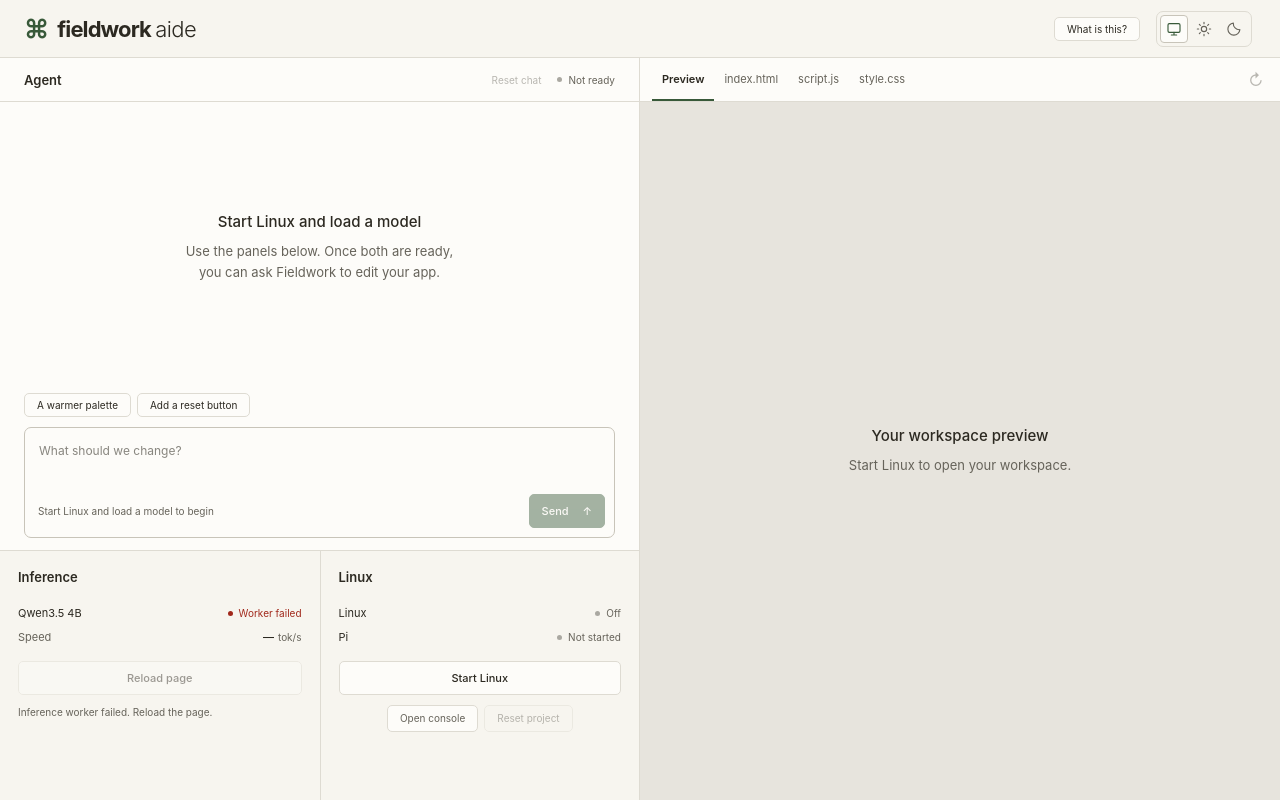
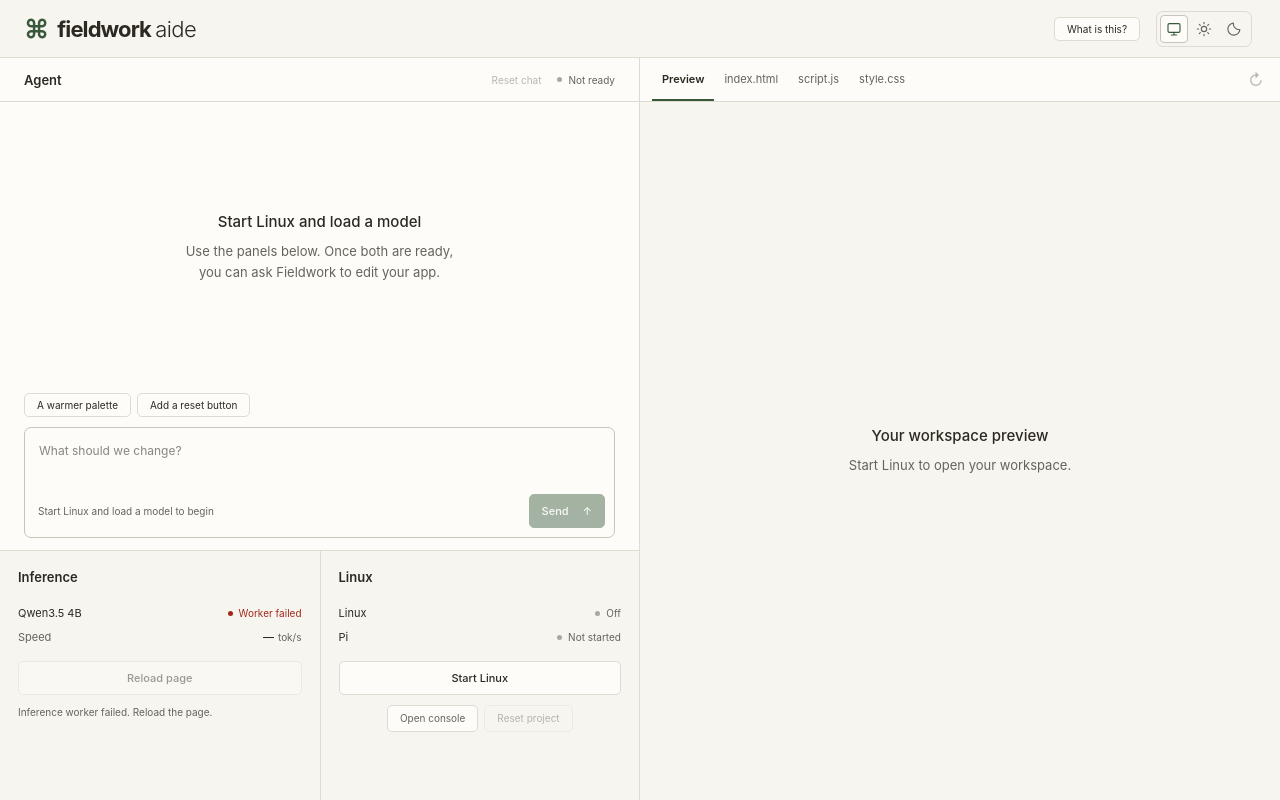
Before and after one commit to rhizomatous/fieldwork, a React (Vite) app: page / in a window 1280 px wide. Built offline with nearby package versions, Linux system fonts and the light colour scheme.

Commit message:
chore(fieldwork): more ui tweaks

```diff
--- a/src/components/PreviewPanel.css
+++ b/src/components/PreviewPanel.css
@@ -2,6 +2,7 @@
   display: flex;
   flex-direction: column;
   min-width: 0;
+  min-height: 0;
   position: relative;
 }
 .preview-tools {
@@ -69,6 +70,11 @@
   max-width: 300px;
   padding: 28px;
 }
+.preview-stage:has(> .ds-empty-state),
+.editor-placeholder {
+  background: var(--color-bg-canvas);
+  color: var(--color-text);
+}
 #preview {
   color-scheme: light;
 }
@@ -122,7 +128,6 @@
   display: grid;
   place-items: center;
   padding: 28px;
-  color: var(--color-text-muted);
   font-size: var(--font-size-body);
 }
 @media (max-width: 900px) {
--- a/src/components/PromptComposer.tsx
+++ b/src/components/PromptComposer.tsx
@@ -41,7 +41,7 @@ export function PromptComposer({ state, session }: PanelProps) {
         showStop={state.busy && !state.resettingChat}
         onStop={() => session.stop()}
         hint={hint}
-        suggestions={suggestions}
+        suggestions={state.messages.length === 0 ? suggestions : []}
         label="Ask the agent to change the app"
       />
     </div>
```
